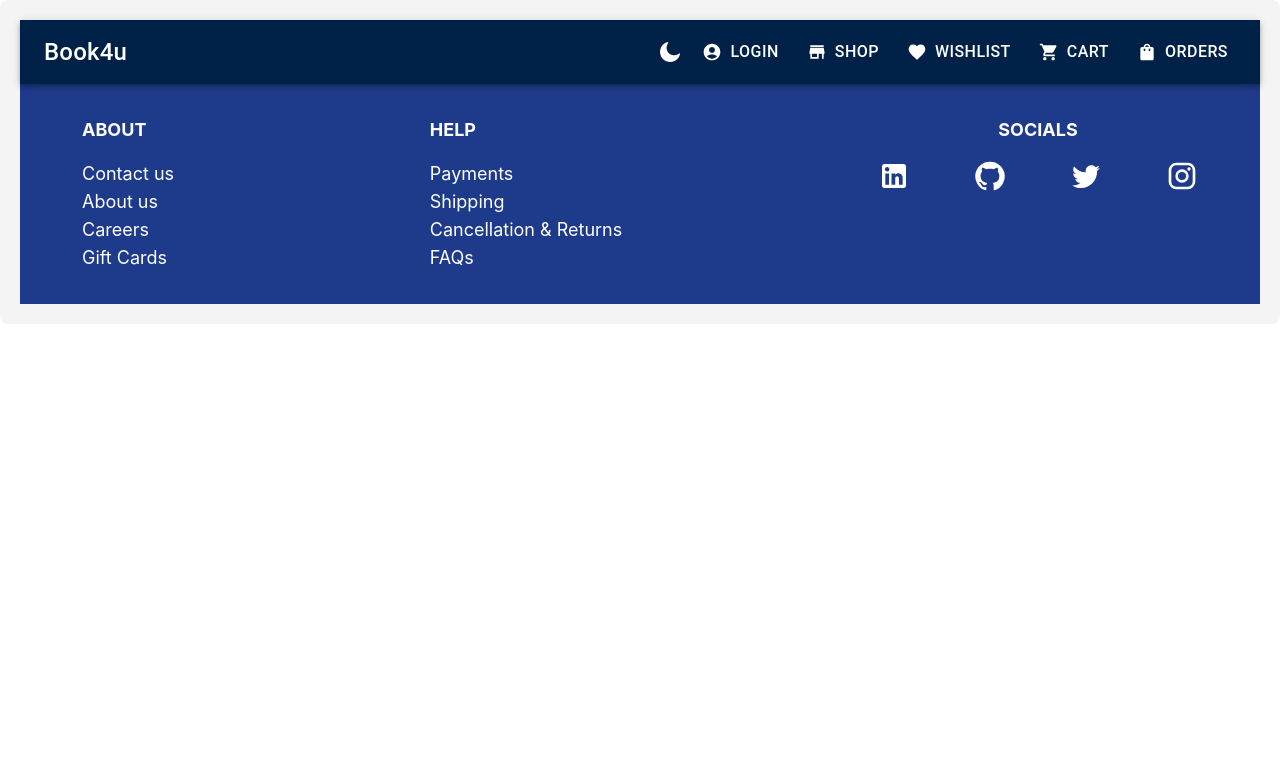
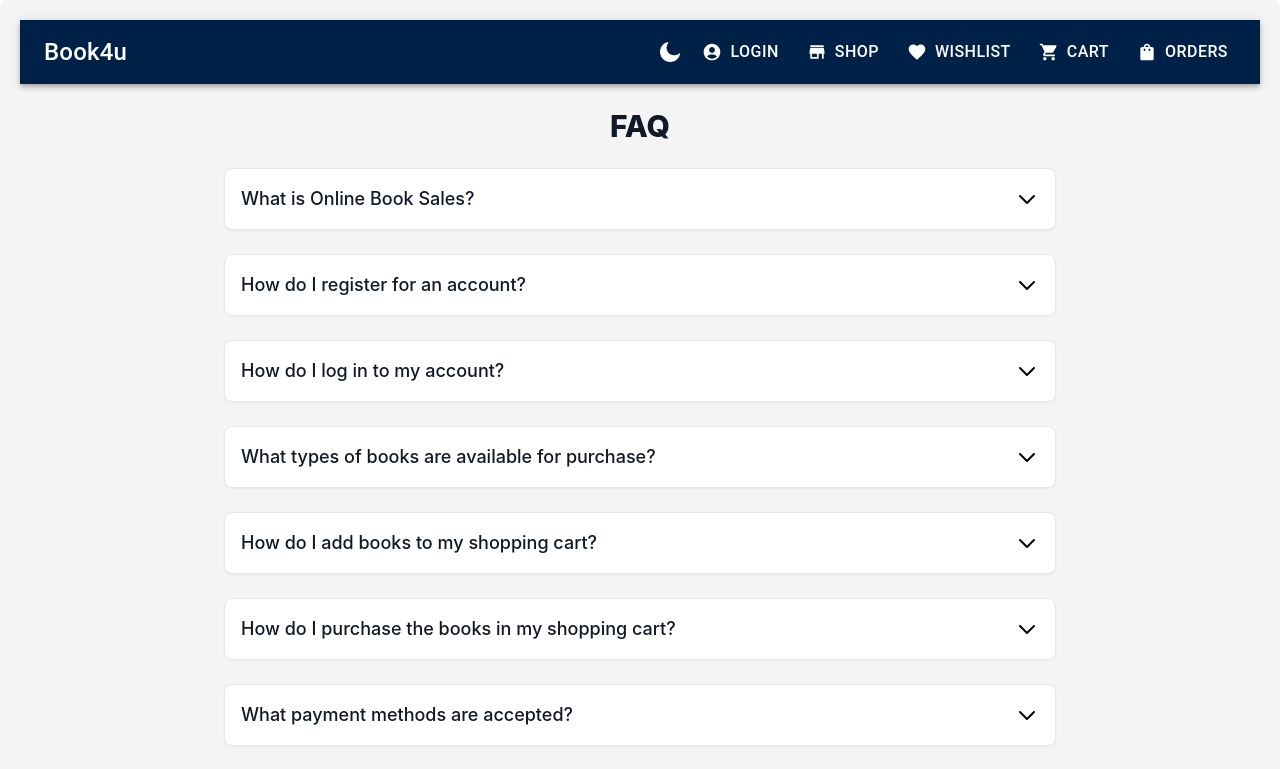
Before and after one commit to abraham-lopez-k3/online-book-sales-website, a React (Create React App) app in the folder client/: page /faqs in a window 1280 px wide. Shown: the top 769 px of the page. Built offline with nearby package versions, Linux system fonts and the light colour scheme.

Commit message:
Added the faq page

```diff
--- a/client/src/App.js
+++ b/client/src/App.js
@@ -15,6 +15,7 @@
 import Contact from "./Pages/Contact.jsx";
 import { BrowserRouter as Router, Routes, Route } from 'react-router-dom';
 import './Animations.css';
+import FAQ from "./Pages/Faq.jsx";
 
 function App() {
   const [darkMode, setDarkMode] = useState(false);
@@ -54,6 +55,7 @@
             <Route path="/cart" element={<Cart />} />
             <Route path="/orders" element={<Orders />} />
             <Route path="/contactus" element={<Contact />} />
+            <Route path="/faqs" element={<FAQ/>}/>
           </Routes>
           <Toast position="bottom-right" />
           <Footer />
--- a/client/src/Components/Footer/Footer.jsx
+++ b/client/src/Components/Footer/Footer.jsx
@@ -21,7 +21,7 @@
                         <li><Link to="/" className="hover:text-yellow-300 text-lg">Payments</Link></li>
                         <li><Link to="/" className="hover:text-yellow-300 text-lg">Shipping</Link></li>
                         <li><Link to="/" className="hover:text-yellow-300 text-lg">Cancellation & Returns</Link></li>
-                        <li><Link to="/" className="hover:text-yellow-300 text-lg">FAQs</Link></li>
+                        <li><Link to="/faqs" className="hover:text-yellow-300 text-lg">FAQs</Link></li>
                     </ul>
                 </div>
                 <div className="footer-section">
--- /dev/null
+++ b/client/src/Pages/Faq.jsx
@@ -0,0 +1,114 @@
+import React, { useState,useEffect } from 'react';
+
+const FAQ = () => {
+  const faqs = [
+    {
+      question: 'What is Online Book Sales?',
+      answer:
+        'Online Book Sales is an e-commerce platform that offers a wide variety of books for purchase online. Our goal is to provide book lovers with a convenient way to browse and buy books from the comfort of their homes.',
+    },
+    {
+      question: 'How do I register for an account?',
+      answer:
+        'To register for an account:\n\n1. Click on the \'Register\' button on the homepage.\n2. Fill in the required details such as your name, email, and password.\n3. Submit the registration form.\n',
+    },
+    {
+      question: 'How do I log in to my account?',
+      answer:
+        'To log in:\n\n1. Click on the \'Login\' button on the homepage.\n2. Enter your registered email and password.\n3. Click \'Submit\' to access your account.',
+    },
+    {
+      question: 'What types of books are available for purchase?',
+      answer:
+        'We offer a vast catalog of books across various genres, including:\n\n- Fiction\n- Non-fiction\n- Science Fiction\n- Romance\n- Mystery & Thriller\n- Biographies\n- Self-help\n- Children\'s Books\n- Academic & Educational Books',
+    },
+    {
+      question: 'How do I add books to my shopping cart?',
+      answer:
+        'To add books to your shopping cart:\n\n1. Browse through our catalog and select the book you wish to purchase.\n2. Click on the \'Add to Cart\' button on the book\'s detail page.\n3. You can continue shopping or proceed to checkout.',
+    },
+    {
+      question: 'How do I purchase the books in my shopping cart?',
+      answer:
+        'To purchase books:\n\n1. Go to your shopping cart by clicking the cart icon on the top right corner.\n2. Review the items in your cart.\n3. Click \'Checkout\' to proceed.\n4. Enter your shipping and payment details.\n5. Confirm your order to complete the purchase.',
+    },
+    {
+      question: 'What payment methods are accepted?',
+      answer:
+        'We accept a variety of payment methods, including:\n\n- Credit/Debit Cards (Visa, MasterCard, American Express)\n- PayPal\n- Bank Transfers\n- Digital Wallets',
+    },
+    {
+      question: 'How do I track my order?',
+      answer:
+        'To track your order:\n\n1. Log in to your account.\n2. Go to \'My Orders\' section.\n3. Select the order you want to track.\n4. You will find the tracking information and order status.',
+    },
+    {
+      question: 'Can I cancel or modify my order?',
+      answer:
+        'To cancel or modify your order:\n\n1. Log in to your account.\n2. Go to \'My Orders\' section.\n3. Select the order you wish to cancel or modify.\n4. Click \'Cancel Order\' or \'Modify Order\' and follow the instructions.\n\nNote that cancellations and modifications may only be possible before the order is shipped.',
+    },
+    {
+      question: 'How can I contact customer support?',
+      answer:
+        'For any queries or support:\n\n1. Visit the \'Contact Us\' page on our website.\n2. Fill out the contact form with your query.\n3. Our support team will get back to you within 24-48 hours.',
+    },
+  ];
+
+  const [openIndex, setOpenIndex] = useState(null);
+   useEffect(()=>{
+    window.scrollTo(0,0)
+   },[])
+  const toggleFAQ = (index) => {
+    if (openIndex === index) {
+      setOpenIndex(null);
+    } else {
+      setOpenIndex(index);
+    }
+  };
+
+
+  return (
+    <div className="max-w-4xl mx-auto py-6 px-4 sm:px-6 lg:px-8">
+      <h2 className="text-3xl font-extrabold text-gray-900 mb-6 text-center">FAQ</h2>
+      <dl className="space-y-6">
+        {faqs.map((faq, index) => (
+          <div
+            key={index}
+            className="bg-white border border-gray-300 rounded-lg shadow-sm"
+          >
+            <button
+              onClick={() => toggleFAQ(index)}
+              className="w-full p-4 text-left focus:outline-none"
+              aria-expanded={openIndex === index}
+            >
+              <div className="flex justify-between items-center">
+                <span className="text-lg font-medium text-gray-900">{faq.question}</span>
+                <svg
+                  className={`h-6 w-6 transition-transform duration-500 transform ${
+                    openIndex === index ? 'rotate-180' : ''
+                  }`}
+                  xmlns="http://www.w3.org/2000/svg"
+                  fill="none"
+                  viewBox="0 0 24 24"
+                  stroke="currentColor"
+                >
+                  <path
+                    strokeLinecap="round"
+                    strokeLinejoin="round"
+                    strokeWidth="2"
+                    d={openIndex === index ? 'M5 15l7-7 7 7' : 'M19 9l-7 7-7-7'}
+                  />
+                </svg>
+              </div>
+            </button>
+            {openIndex === index && (
+              <p className="p-4 text-base text-gray-500">{faq.answer}</p>
+            )}
+          </div>
+        ))}
+      </dl>
+    </div>
+  );
+};
+
+export default FAQ;
```
